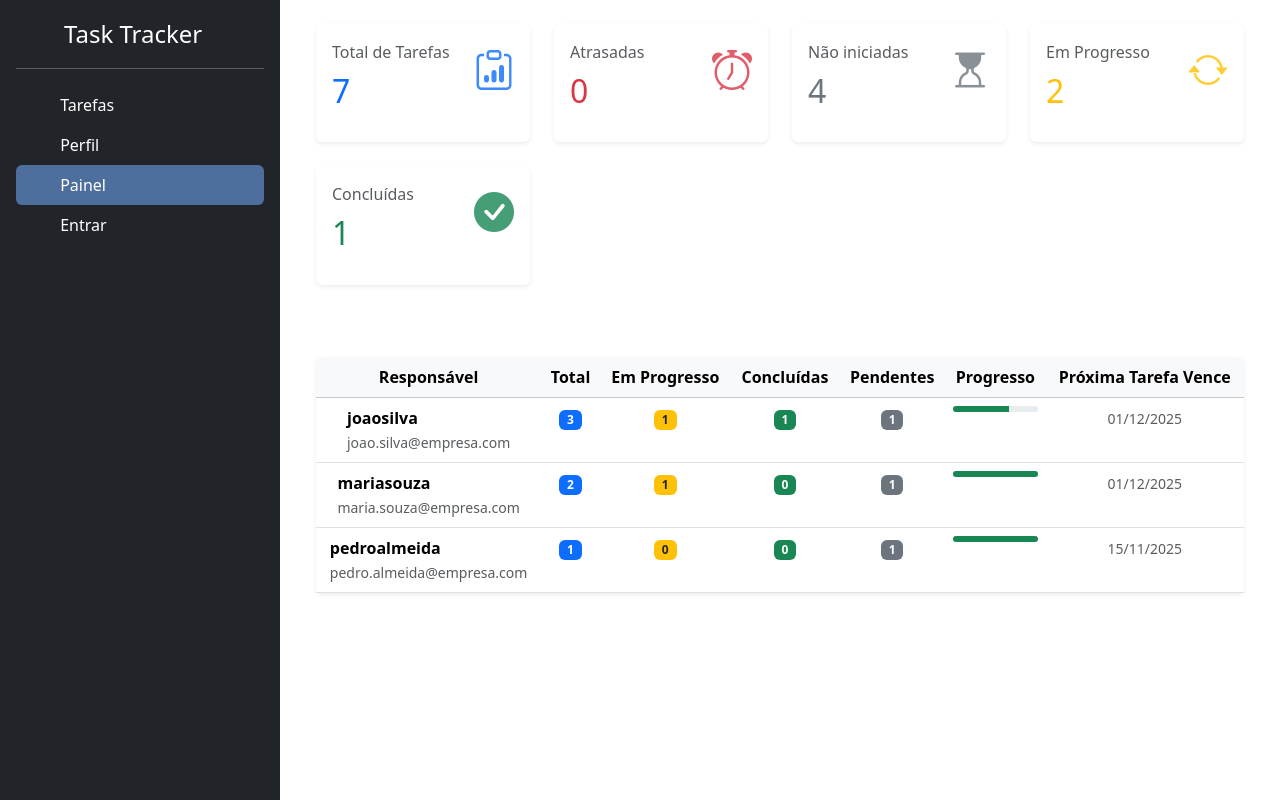
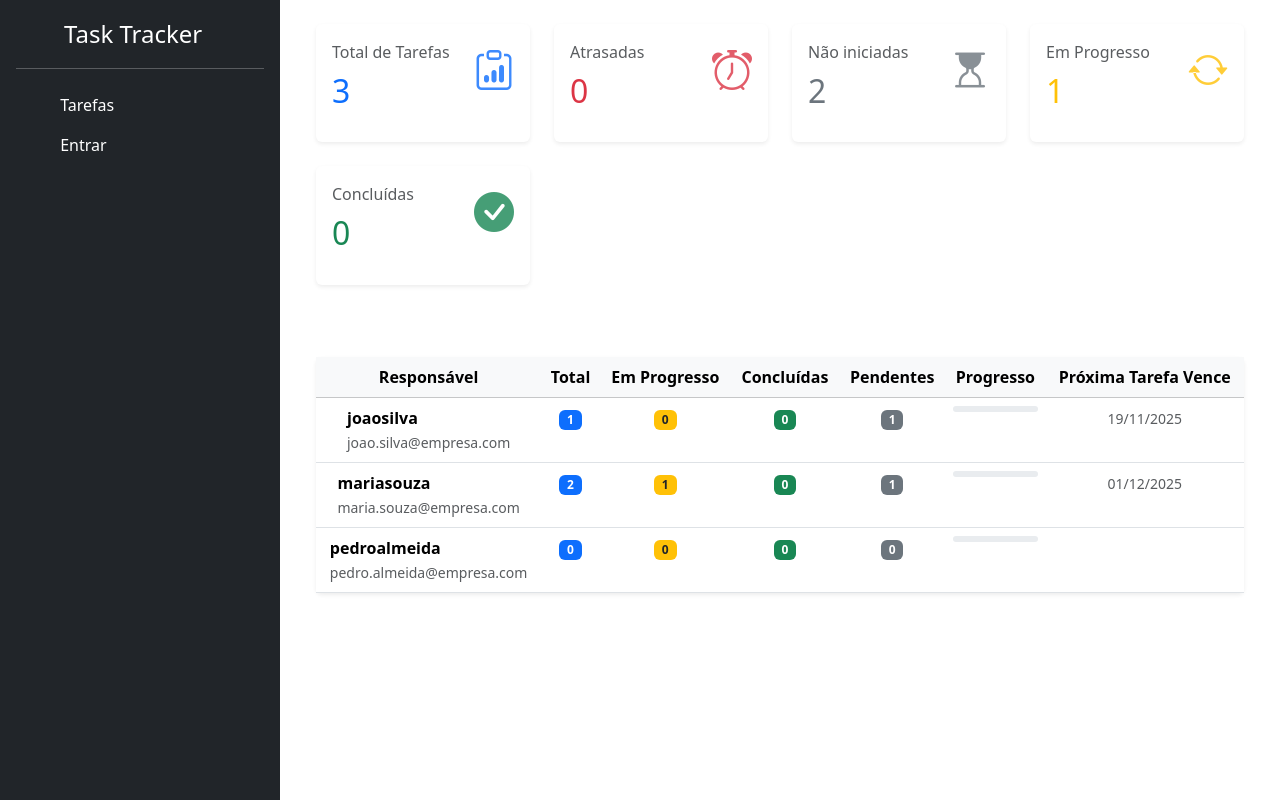
Before and after one commit to e-nayR/task-tracker, a Vue app: page /page/dashboard in a window 1280 px wide. Built offline with nearby package versions, Linux system fonts and the light colour scheme.

Commit message:
feat:liberar algumas paginas apenas se tiver logado e correção na progress_bar

```diff
--- a/src/components/Header.vue
+++ b/src/components/Header.vue
@@ -11,41 +11,57 @@ function logout() {
 <template>
   <div class="d-flex flex-column flex-shrink-0 p-3 text-white bg-dark min-vh-100" style="width: 280px;">
     <div class="d-flex align-items-center mb-3 mb-md-0 me-md-auto text-white text-decoration-none">
-      <svg class="bi me-2" width="40" height="32"><use xlink:href="#bootstrap"></use></svg>
+      <svg class="bi me-2" width="40" height="32">
+        <use xlink:href="#bootstrap"></use>
+      </svg>
       <span class="fs-4">Task Tracker</span>
     </div>
     <hr>
     <ul class="nav nav-pills flex-column mb-auto">
       <li>
         <router-link to="/page/tasks" class="nav-link text-white">
-          <svg class="bi me-2" width="16" height="16"><use xlink:href="#grid"></use></svg>
+          <svg class="bi me-2" width="16" height="16">
+            <use xlink:href="#grid"></use>
+          </svg>
           Tarefas
         </router-link>
       </li>
+      <template v-if="authStore.currentUser">
         <li>
           <router-link to="/page/perfil" class="nav-link text-white">
-          <svg class="bi me-2" width="16" height="16"><use xlink:href="#speedometer2"></use></svg>
+            <svg class="bi me-2" width="16" height="16">
+              <use xlink:href="#speedometer2"></use>
+            </svg>
             Perfil
           </router-link>
         </li>
         <li>
           <router-link to="/page/dashboard" class="nav-link text-white">
-          <svg class="bi me-2" width="16" height="16"><use xlink:href="#table"></use></svg>
+            <svg class="bi me-2" width="16" height="16">
+              <use xlink:href="#table"></use>
+            </svg>
             Painel
           </router-link>
         </li>
-      <li v-if="authStore.currentUser">
+        <li>
           <div class="nav-link text-white" @click.prevent="logout">
-          <svg class="bi me-2" width="16" height="16"><use xlink:href="#speedometer2"></use></svg>
+            <svg class="bi me-2" width="16" height="16">
+              <use xlink:href="#speedometer2"></use>
+            </svg>
             Sair
           </div>
         </li>
-      <li v-else>
+      </template>
+      <template v-else>
+        <li>
           <router-link to="/page/auth" class="nav-link text-white">
-          <svg class="bi me-2" width="16" height="16"><use xlink:href="#speedometer2"></use></svg>
+            <svg class="bi me-2" width="16" height="16">
+              <use xlink:href="#speedometer2"></use>
+            </svg>
             Entrar
           </router-link>
         </li>
+      </template>
     </ul>
   </div>
 </template>
--- a/src/pages/DasboardPage.vue
+++ b/src/pages/DasboardPage.vue
@@ -52,8 +52,14 @@ if (tasks.value) {
             const user_tasks = taskStore.tasksByUser(user.id)
             if (user_tasks.length > 0) {
                 const finished = taskStore.tasksByStatus(2, user_tasks)
-                const incompleted_tasks = user_tasks.length - finished
-                const progress_bar = incompleted_tasks / user_tasks.length * 100
+                let progress_bar
+                if (finished == 0) {
+                    progress_bar = 0
+                } else {
+                    const incompleted_tasks = user_tasks.length - finished
+                    console.log(incompleted_tasks)
+                    progress_bar = incompleted_tasks / user_tasks.length * 100
+                }
                 const sorted = user_tasks.sort((a, b) => {
                     const d1 = a.date_end;
                     const d2 = b.date_end;
@@ -84,7 +90,7 @@ if (tasks.value) {
                                         due_date = 'Hoje';
                                 }
                                 board_data.due_date = `em ${diff} dias`
-                            }else{ due_date = format(iso_date, 'dd/MM/yyyy') }
+                            } else { due_date = format(iso_date, 'dd/MM/yyyy') }
                             board_data.due_date = due_date
                         }
                     }
@@ -97,7 +103,6 @@ if (tasks.value) {
                     board_data.progress = `${progress_bar}%`
             }
             users_board.value.push(board_data)
-            console.log(users_board.value)
         };
     }
 } else {
--- a/src/stores/taskStore.js
+++ b/src/stores/taskStore.js
@@ -3,13 +3,6 @@ import { ref } from "vue";
 
 export const useTaskStore = defineStore("taskStore", () => {
     const tasks = ref([
-        {
-            date_end: "2025-11-15",
-            date_start: "2025-11-10",
-            owner: 14477,
-            status: 2,
-            text: "Enviar email de acompanhamento para clientes"
-        },
         {
             date_end: "2025-12-01",
             date_start: "2025-11-20",
@@ -30,27 +23,6 @@ export const useTaskStore = defineStore("taskStore", () => {
             owner: 88700,
             status: 1,
             text: "Implementar a funcionalidade de login com OAuth"
-        },
-        {
-            date_end: "2025-11-15",
-            date_start: "2025-11-10",
-            owner: 57682,
-            status: 0,
-            text: "Criar a documentação inicial da API"
-        },
-        {
-            date_end: "2025-12-01",
-            date_start: "2025-11-19",
-            owner: 14477,
-            status: 1,
-            text: "Revisar o código dos colegas para a 'Sprint 1'"
-        },
-        {
-            date_end: "2025-11-30",
-            date_start: "2025-11-25",
-            owner: null,
-            status: 0,
-            text: "Definir a estrutura final do banco de dados"
         }
     ])
 
@@ -62,7 +34,6 @@ export const useTaskStore = defineStore("taskStore", () => {
 
     function addTask(data) {
         tasks.value.push(data)
-        console.log(tasks.value)
     }
 
     function updateTask(data) {
```
Lines whose indentation alone changed are shown as unchanged.
